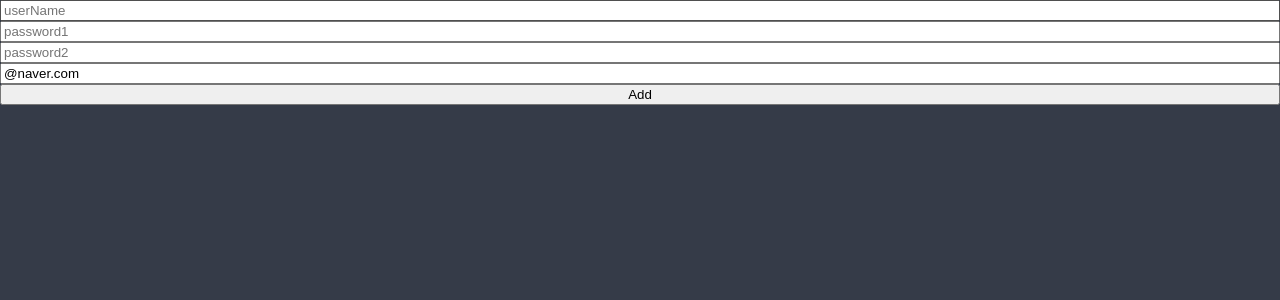
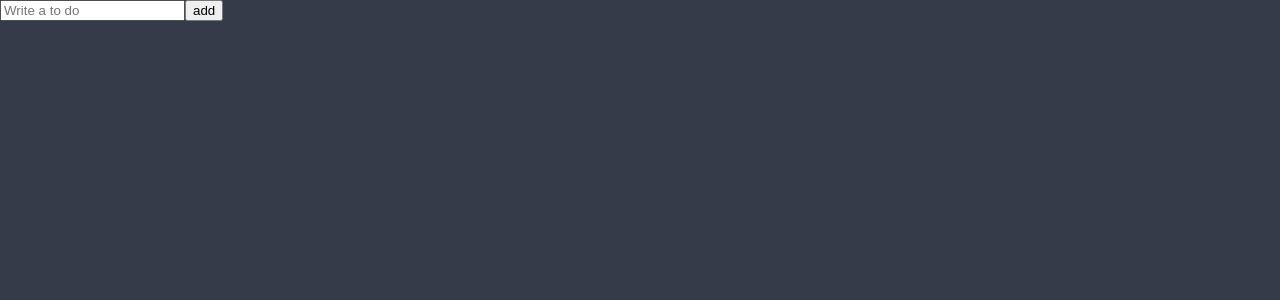
Before and after one commit to taehyeon0412/react_master_study, a React (Create React App) app: page / in a window 1280 px wide. Shown: the top 300 px of the page. Built offline with nearby package versions, Linux system fonts and the light colour scheme.

Commit message:
Update ToDoList.tsx

```diff
--- a/src/ToDoList.tsx
+++ b/src/ToDoList.tsx
@@ -1,126 +1,30 @@
 import { useState } from "react";
 import { useForm } from "react-hook-form";
 
-interface IFormData {
-  password1: string;
-  password2: string;
-  email: string;
-  userName: string;
-  extaError?: string;
+interface IForm {
+  toDo: string;
 }
 
-/*useForm 요소중 register는 onChange이벤트 함수와
-  input에 props를 주고 onChange={onChange},value={value}
-   watch는 form 입력값을 추적할 수 있다.
-                        */
 function ToDoList() {
-  const {
-    register,
-    handleSubmit,
-    formState: { errors },
-    setError,
-  } = useForm<IFormData>({
-    defaultValues: {
-      email: "@naver.com",
-      /* 기본값으로 input창에 자동입력되어
-      사용자에게 도움을 줄 수있다 */
-    },
-  });
-
-  const onValid = (data: IFormData) => {
-    /* onValid함수는 모든 유효성이 통과되고 마지막에 호출됨
-       ex)name input에 에러가 나면 onValid가 호출안됨*/
-    if (data.password1 !== data.password2) {
-      setError(
-        "password1", //setError는 특정 항목에 대해서 에러를 발생시킴
-        { message: "패스워드가 다릅니다" },
-        { shouldFocus: true } //강제로 오류가 있는곳으로 포커스가 가게함
-      );
-    }
-    /* setError("extaError", { message: "서버가 오프라인입니다." }); */
-    /* setError는 폼 전체에 대해서도 에러를 발생시킬 수 있음
-    추가적인 에러가 필요하다면 항목의 이름을 새로 짓고 조건을 줘서 사용할 수 있다*/
+  const { register, handleSubmit, setValue } = useForm<IForm>();
+  const onSubmit = (data: IForm) => {
+    console.log("add to do", data.toDo);
+    setValue("toDo", "");
   };
-
-  console.log(errors);
 
   return (
     <div>
-      <form
-        style={{ display: "flex", flexDirection: "column" }}
-        onSubmit={handleSubmit(onValid)}
-      >
+      <form onSubmit={handleSubmit(onSubmit)}>
         <input
-          {...register("userName", {
-            required: "사용자 이름을 쓰세요",
-            validate: {
-              noTaehyeon: (value) =>
-                value.includes("taehyeon") ? "태현이름 안돼요" : true,
-              /*value에 태현이 포함된다면 오류메세지 : 통과 */
-            },
+          {...register("toDo", {
+            required: "투두를 써주세요",
           })}
-          placeholder="userName"
-        />
-        <span>{errors?.userName?.message}</span>
-
-        <input
-          {...register("password1", {
-            required: "첫번째 비밀번호를 적으세요",
-            minLength: {
-              value: 5,
-              message: "비번 5글자 이상",
-            },
-          })}
-          placeholder="password1"
-        />
-        <span>{errors?.password1?.message}</span>
-
-        <input
-          {...register("password2", {
-            required: "두번째 비밀번호를 적으세요",
-            minLength: {
-              value: 5,
-              message: "비번 5글자 이상",
-            },
-          })}
-          placeholder="password2"
-        />
-        <span>{errors?.password2?.message}</span>
-
-        <input
-          {...register("email", {
-            required: "이메일을 적으세요",
-            pattern: {
-              value: /^[A-Za-z0-9._%+-]+@naver.com$/,
-              message: "네이버 메일만 됨",
-            },
-          })}
-          placeholder="email"
-        />
-        <span>{errors?.email?.message}</span>
-
-        <button>Add</button>
+          placeholder="Write a to do"
+        ></input>
+        <button>add</button>
       </form>
     </div>
   );
 }
+
 export default ToDoList;
-
-/* react-hook-form 기본 사용법
-
-  function ToDoList() {
-    const {register, handleSubmit등등}=useForm<interface>();}
-
-  return(
-
-    <form onSubmit={handleSubmit()}>
-
-    <input
-    {...register("userName", {required: "사용자 이름을 쓰세요",},
-
-})}
-        placeholder="userName"
-      />
-</form>
-)
-  */
```
